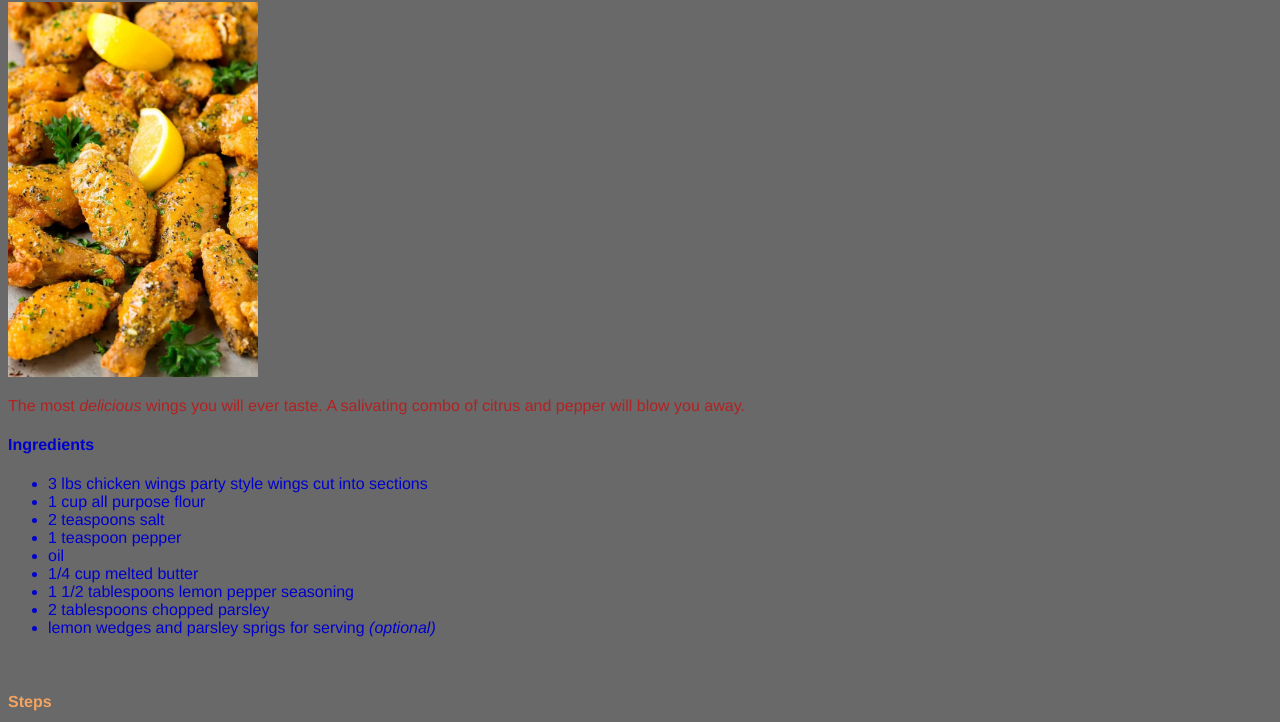
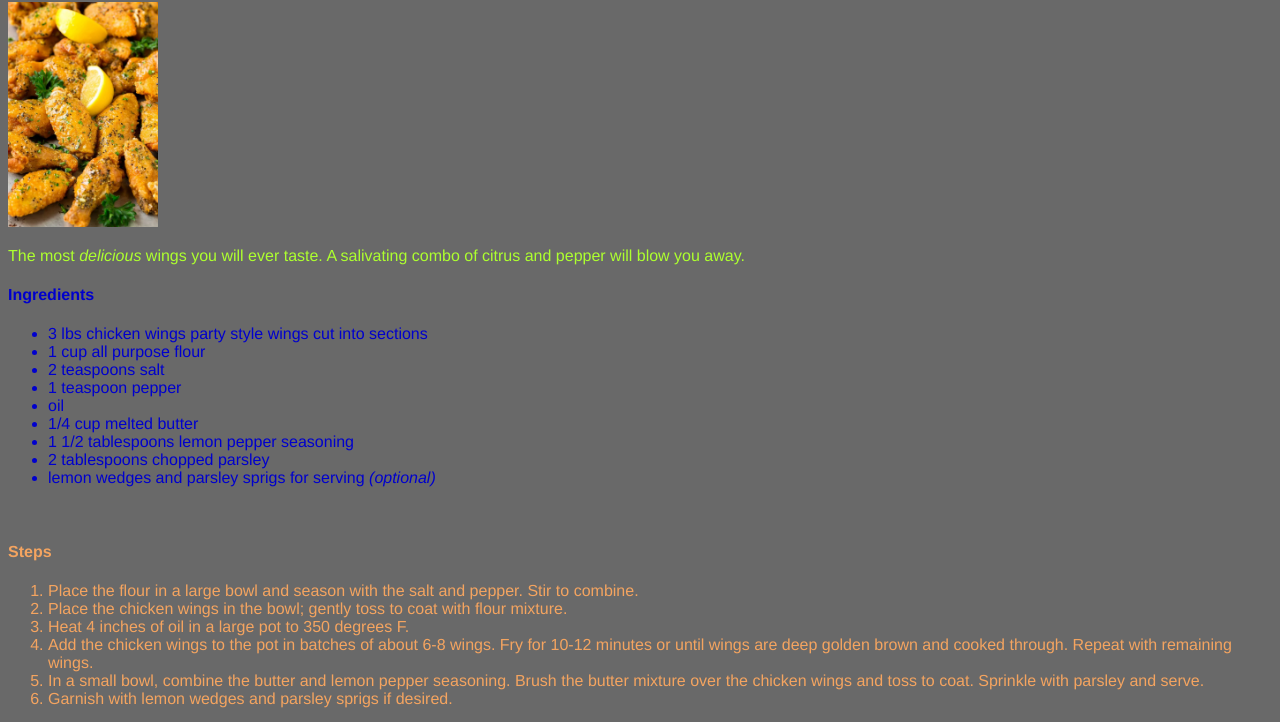
Before and after one commit to srt1017/odin-recipes, a plain HTML site: page recipes/wings.html in a window 1280 px wide. Shown: the part 78-800 px from the top of the page. Drawn offline with Linux system fonts and the light colour scheme.

Commit message:
Changed a few things in the stylesheet

```diff
--- a/recipes/styles.css
+++ b/recipes/styles.css
@@ -3,7 +3,7 @@
 }
 
 .description {
-    color: firebrick;
+    color: greenyellow;
 }
 
 #ingredients {
@@ -16,11 +16,11 @@
 
 img {
     height: auto;
-    width: 250px;
+    width: 150px;
 }
 
 head {
-    font-family: 'Times New Roman', Times, serif;
+    font-family: 'Helvetica', Times, serif;
 }
 
 body {
```
